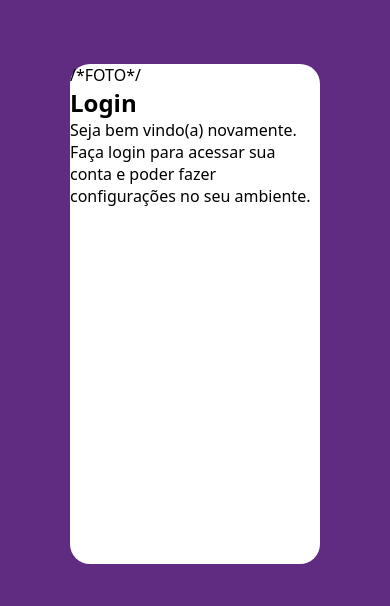
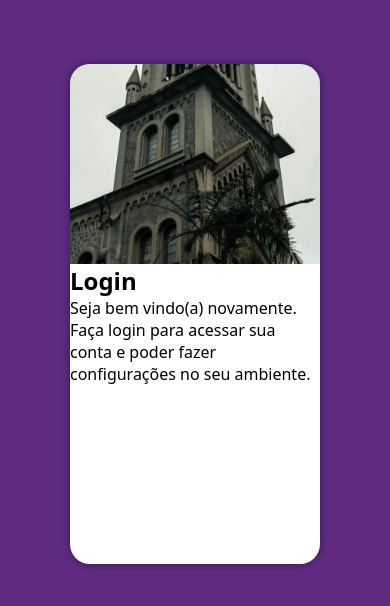
Before and after one commit to GryzzlyBR/projeto-login, a plain HTML site: page index.html in a window 390 px wide. Shown: the part 108-714 px from the top of the page. Drawn offline with Linux system fonts and the light colour scheme.

Commit message:
mobile first

```diff
--- a/estilos/style.css
+++ b/estilos/style.css
@@ -30,15 +30,24 @@ section#login {
     top: 50%;
     left: 50%;
     transform: translate(-50%, -50%);
+    overflow: hidden;
 
     background-color: white;
     width: 250px;
     height: 500px;
     border-radius: 20px;
+    box-shadow: 0px 0px 10px rgba(0, 0, 0, 0.450);
 }
 
-section#login > div#Imagem {
-    background: #5f2c82 url(../imagens/tela.jpg);
+section#login > div#imagem {
+    display: block;
+    background: #5f2c82 url(../imagens/tela.jpg) no-repeat;
     background-size: cover;
+    background-position: left bottom;
     height: 200px;
 }
+
+section#login > div#formulario {
+    display: block;
+    padding: 10px;
+}
```
Also changed, not shown: index.html (+1 -1 lines), imagens/tela.jpg (renamed from imagens/tela.jpg.jpg).
